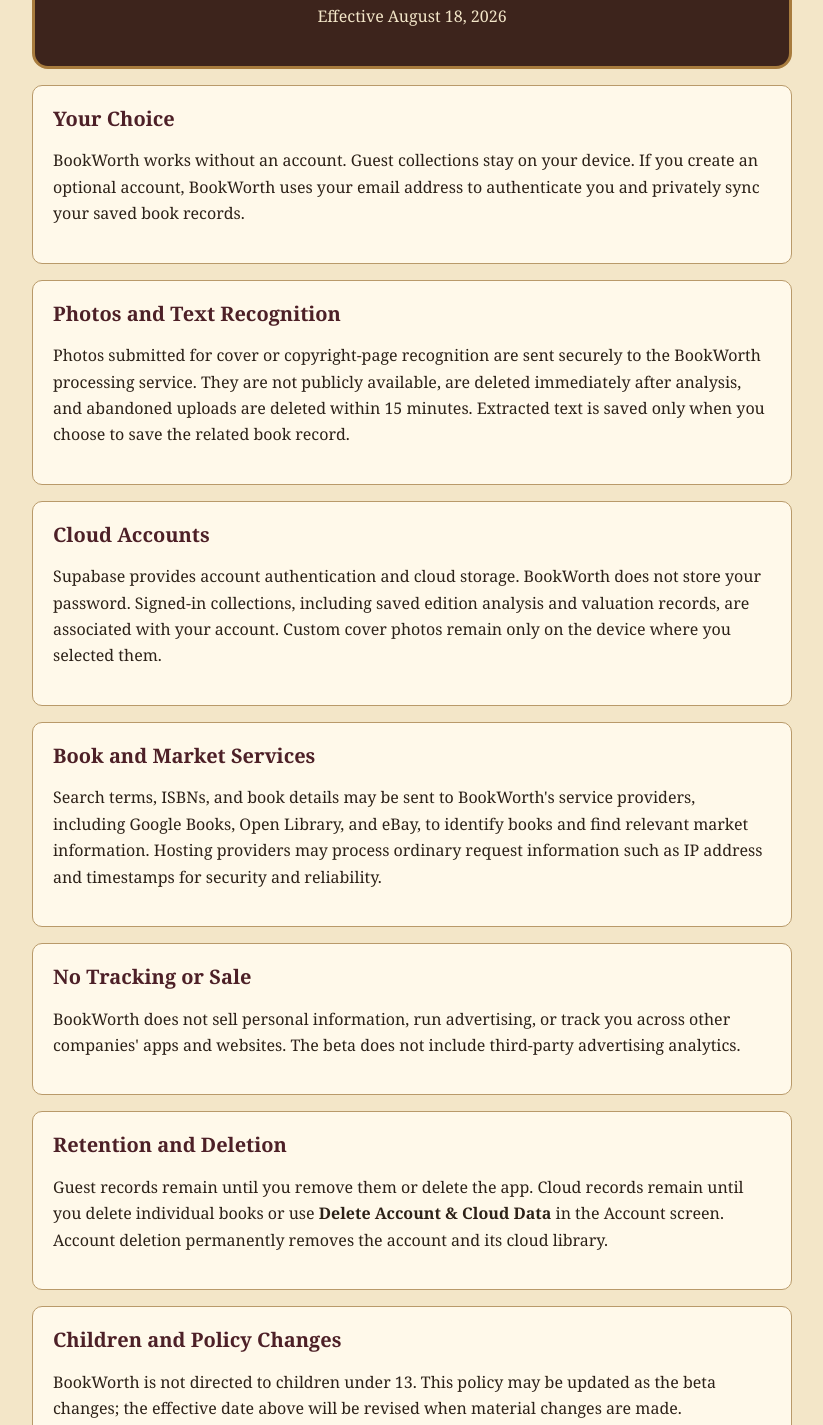
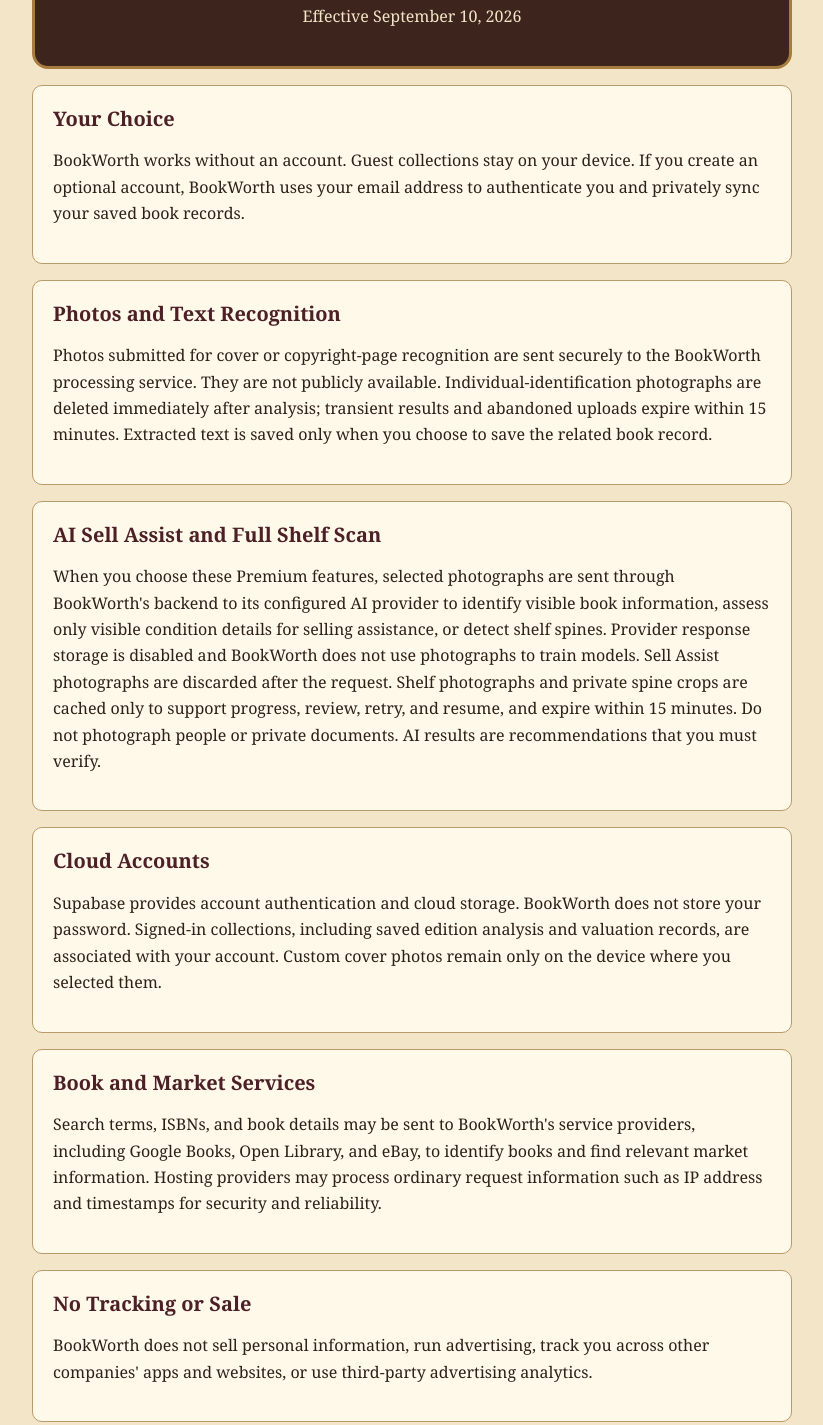
Before and after one commit to Larawalker/bookworth-legal, a plain HTML site: page privacy.html in a window 1280 px wide. Shown: the part 166-1591 px from the top of the page, without its empty margins (228-1051 px from the left). Drawn offline with Linux system fonts and the light colour scheme.

Commit message:
Update production privacy and support copy

```diff
--- a/privacy.html
+++ b/privacy.html
@@ -5,7 +5,7 @@
     <meta name="viewport" content="width=device-width, initial-scale=1" />
     <meta
       name="description"
-      content="BookWorth privacy policy for the free public beta."
+      content="BookWorth privacy policy."
     />
     <title>BookWorth Privacy Policy</title>
     <link rel="stylesheet" href="styles.css" />
@@ -15,7 +15,7 @@
       <header>
         <div class="ornament">◆ ───────────── ◆</div>
         <h1>Privacy Policy</h1>
-        <p>Effective August 18, 2026</p>
+        <p>Effective September 10, 2026</p>
       </header>
 
       <section>
@@ -33,9 +33,26 @@
         <p>
           Photos submitted for cover or copyright-page recognition are sent
           securely to the BookWorth processing service. They are not publicly
-          available, are deleted immediately after analysis, and abandoned
-          uploads are deleted within 15 minutes. Extracted text is saved only
-          when you choose to save the related book record.
+          available. Individual-identification photographs are deleted
+          immediately after analysis; transient results and abandoned uploads
+          expire within 15 minutes. Extracted text is saved only when you
+          choose to save the related book record.
+        </p>
+      </section>
+
+      <section>
+        <h2>AI Sell Assist and Full Shelf Scan</h2>
+        <p>
+          When you choose these Premium features, selected photographs are
+          sent through BookWorth's backend to its configured AI provider to
+          identify visible book information, assess only visible condition
+          details for selling assistance, or detect shelf spines. Provider
+          response storage is disabled and BookWorth does not use photographs
+          to train models. Sell Assist photographs are discarded after the
+          request. Shelf photographs and private spine crops are cached only
+          to support progress, review, retry, and resume, and expire within 15
+          minutes. Do not photograph people or private documents. AI results
+          are recommendations that you must verify.
         </p>
       </section>
 
@@ -64,9 +81,9 @@
       <section>
         <h2>No Tracking or Sale</h2>
         <p>
-          BookWorth does not sell personal information, run advertising, or
-          track you across other companies' apps and websites. The beta does
-          not include third-party advertising analytics.
+          BookWorth does not sell personal information, run advertising, track
+          you across other companies' apps and websites, or use third-party
+          advertising analytics.
         </p>
       </section>
 
@@ -85,8 +102,8 @@
         <h2>Children and Policy Changes</h2>
         <p>
           BookWorth is not directed to children under 13. This policy may be
-          updated as the beta changes; the effective date above will be revised
-          when material changes are made.
+          updated as BookWorth changes; the effective date above will be
+          revised when material changes are made.
         </p>
       </section>
 
```
Also changed, not shown: index.html (+3 -2 lines), support.html (+2 -2 lines).
